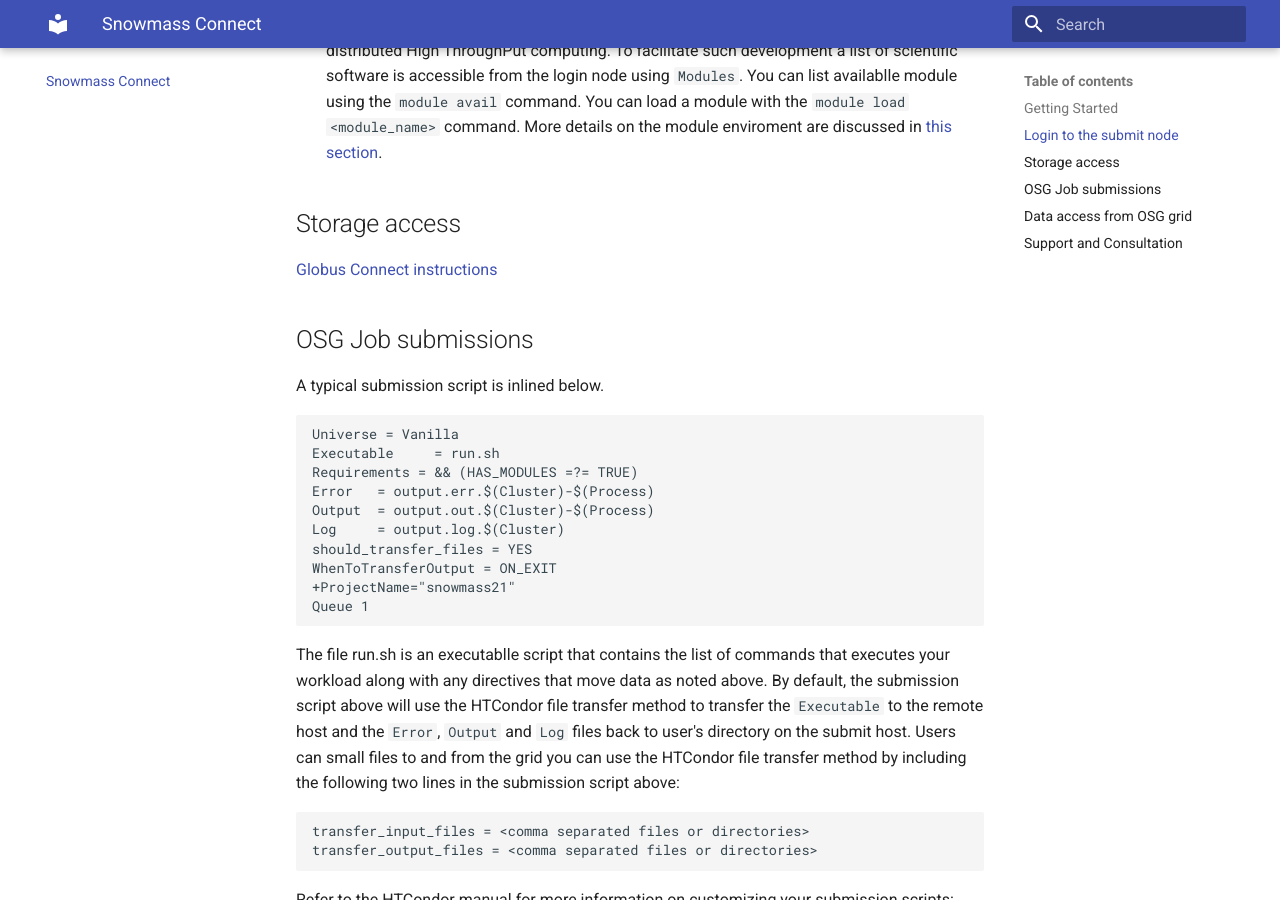
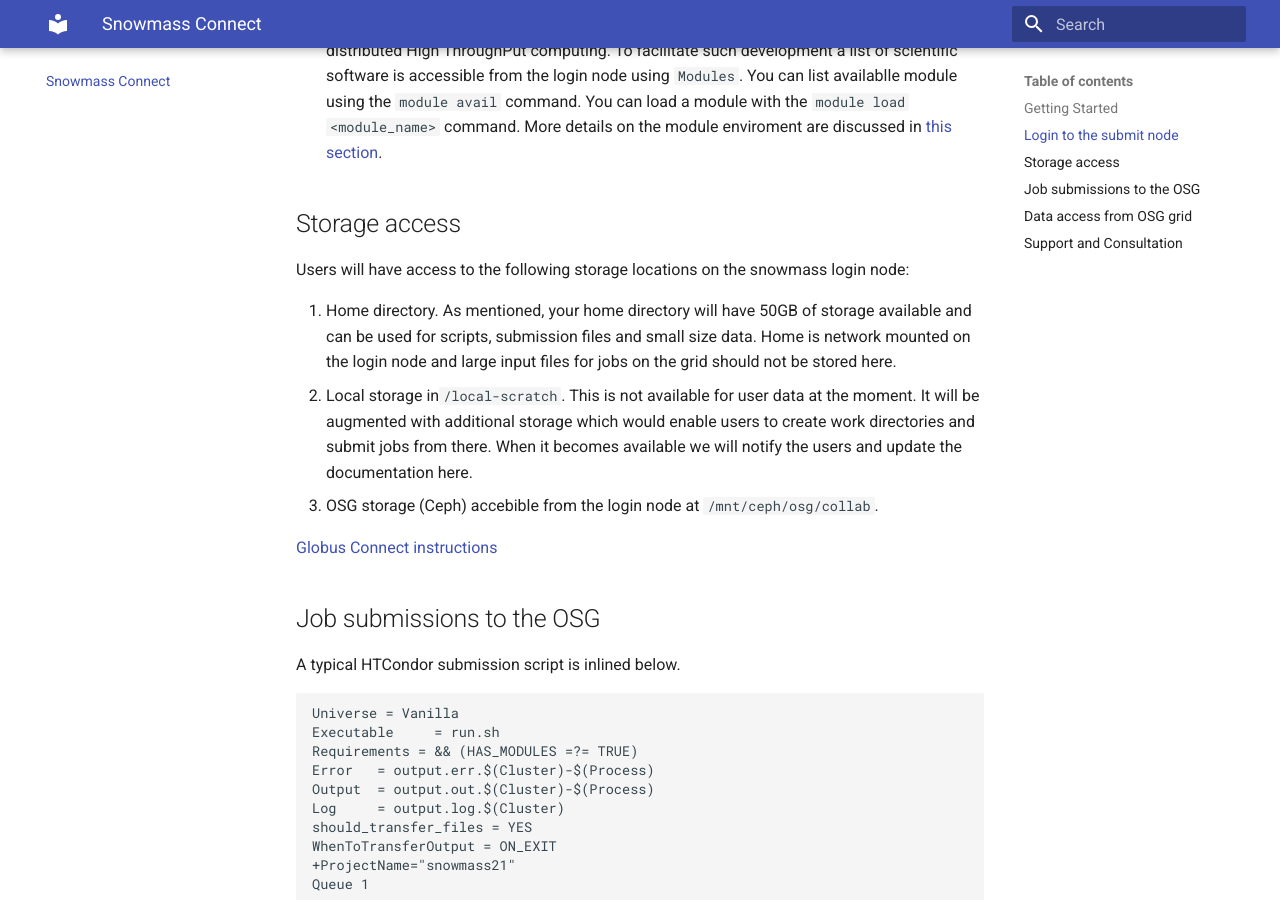
Before and after one commit to ppaschos/snowmass-connect-docs, an MkDocs documentation site: the page built from docs/index.md, in a window 1280 px wide and 900 px high, scrolled down 1015 px. Built offline with MkDocs 1.6.1 and Material for MkDocs 9.7.7, drawn with Linux system fonts in a browser that asks for light colours.

Commit message:
Update index.md

```diff
--- a/docs/index.md
+++ b/docs/index.md
@@ -31,12 +31,22 @@
 
 ## Storage access
 
+Users will have access to the following storage locations on the snowmass login node:
+
+1. Home directory. As mentioned, your home directory will have 50GB of storage  available and can
+be used for scripts, submission files and small size data. Home is network mounted on the login node and large input
+files for jobs on the grid should not be stored here.
+2. Local storage in`/local-scratch`. This is not available for user data at the moment. It will be
+augmented with additional storage which would enable users to create work directories and submit jobs from there.
+When it becomes available we will notify the users and update the documentation here.
+3. OSG storage (Ceph) accebible from the login node at `/mnt/ceph/osg/collab`.
+
 [Globus Connect instructions](globus.md)
 
 
-## OSG Job submissions
+## Job submissions to the OSG
 
-A typical submission script is inlined below.
+A typical HTCondor submission script is inlined below.
 
     Universe = Vanilla
     Executable     = run.sh
```
